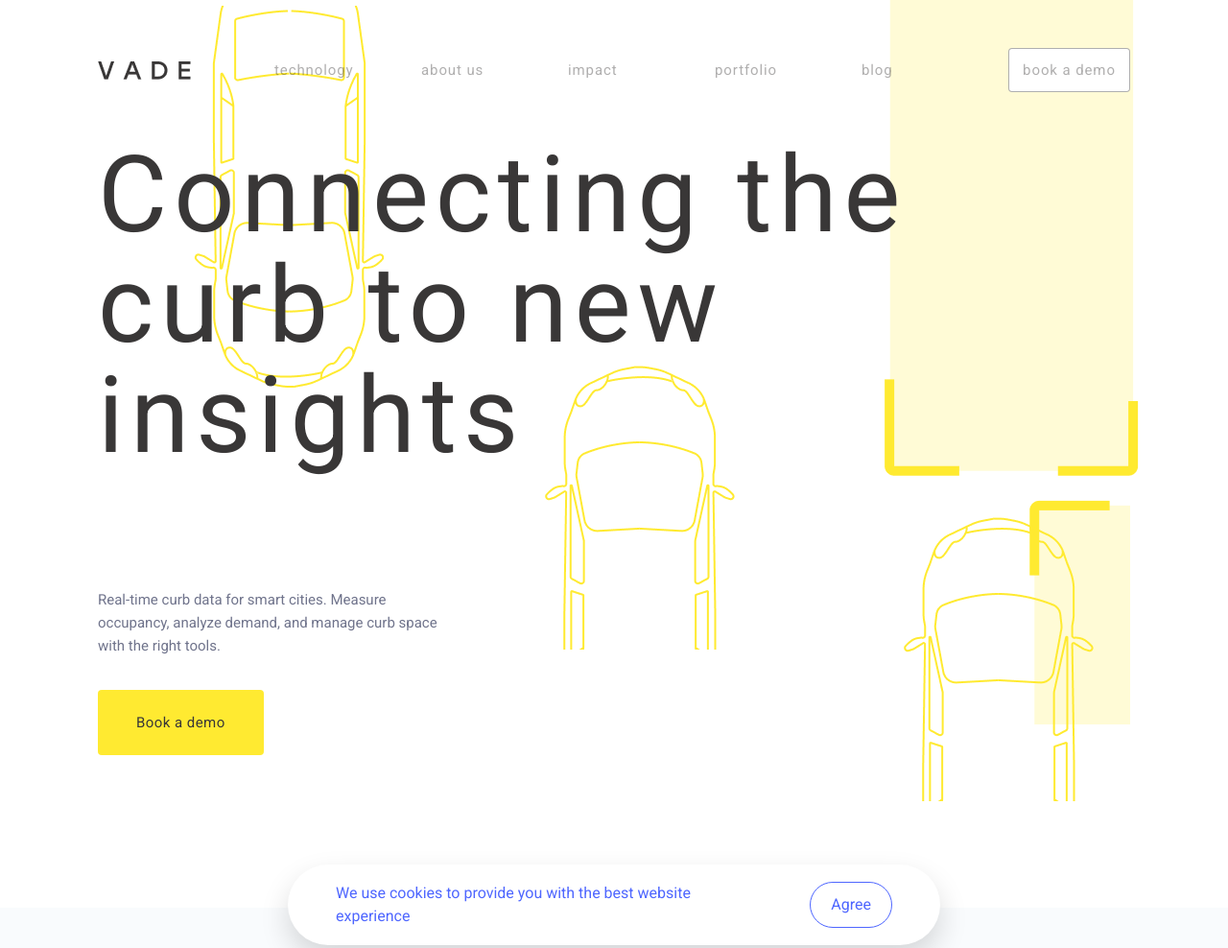
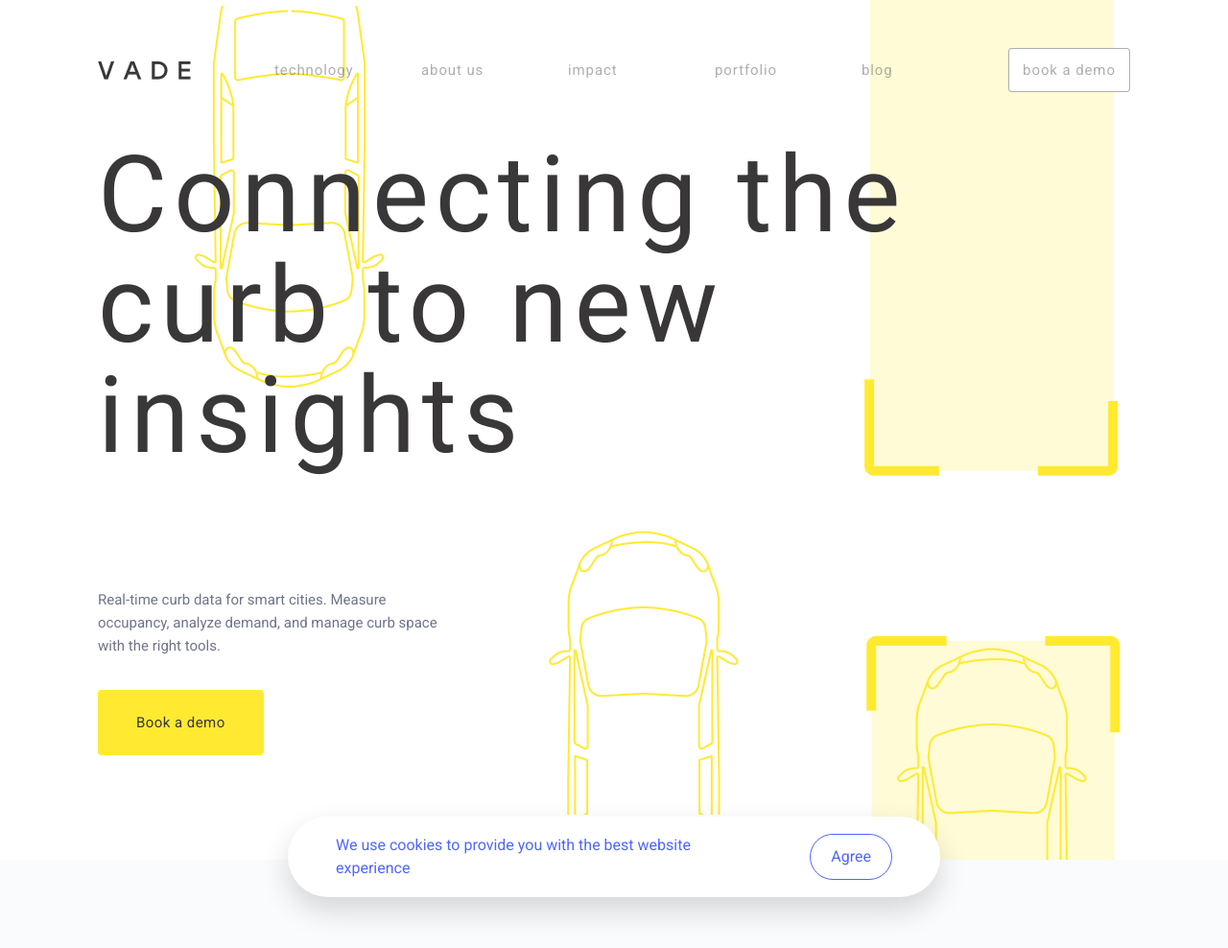
Before and after one commit to irakli85/vade, a plain HTML site: page index.html in a window 1280 px wide. Shown: the top 988 px of the page at 96% size. Drawn offline with Linux system fonts and the light colour scheme.

Commit message:
some changes

```diff
--- a/style.css
+++ b/style.css
@@ -17,7 +17,7 @@ body{
     background-image: url("./img/header-img.png"),
                       url("./img/carbottom.png");
     background-repeat: no-repeat;
-    background-position: top -2px right 93px,
+    background-position: top -2px right 114px,
                          top 6px left 202px;
 }
 
@@ -67,15 +67,17 @@ nav{
 /* MAIN */
 
 main{
-    margin: 5rem 10.2rem;
+    margin-top: 5rem;
+    margin-left: 10.2rem;
+    margin-right: 10.2rem;
     height: 75rem;
     background-image: url("./img/carup.png"),
                       url("./img/carup.png"),
                       url('./img/main-img.png');
     background-repeat: no-repeat;
-    background-position: top 393px right 38px,
-     top 235px left 466px,
-     top 375px left 971px;
+    background-position: bottom -75px right 45px,
+     bottom 47px right 408px,
+     bottom 0 right 10px;
 }
 
 main h1{
@@ -432,6 +434,7 @@ main button{
 
 .sec-five-gallery{
     display: flex;
+    justify-self: center;
     margin-left: 20rem;
     margin-top: 2.4rem;
     gap: 2.1rem;
```
